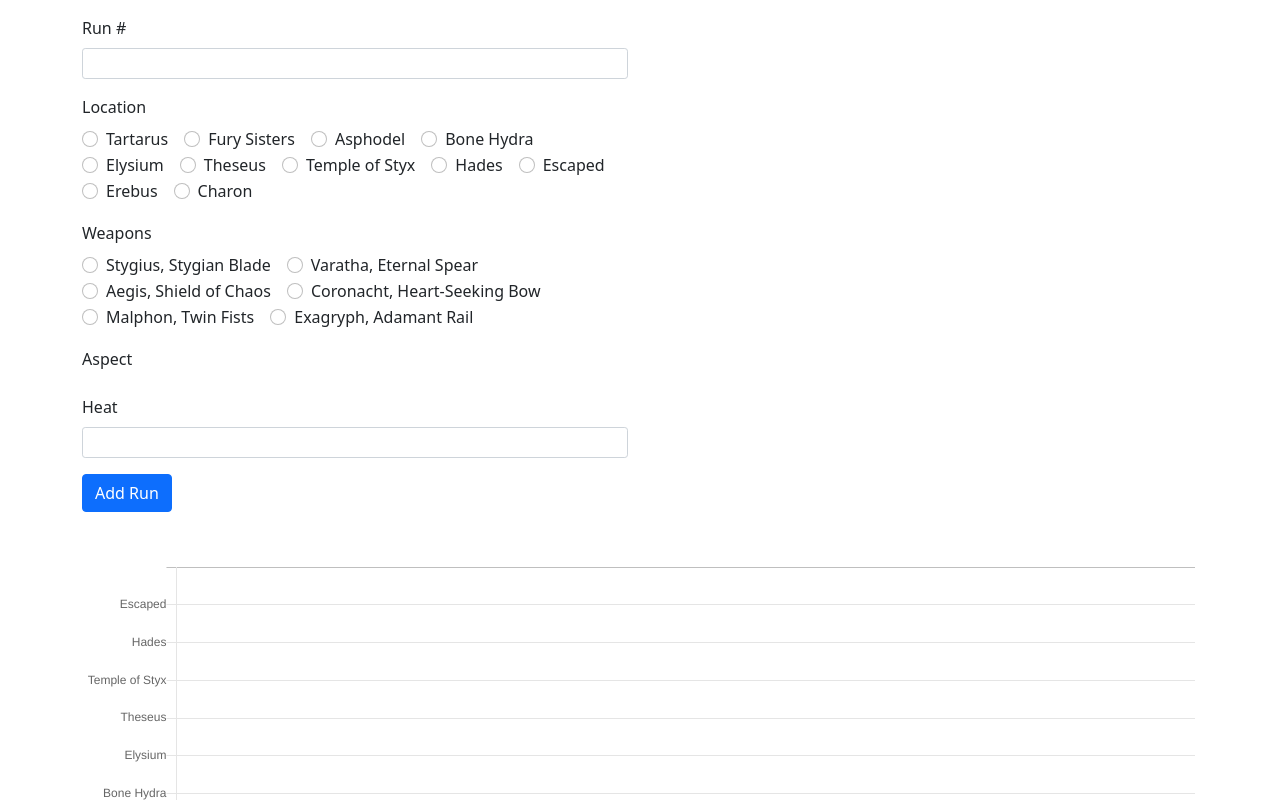
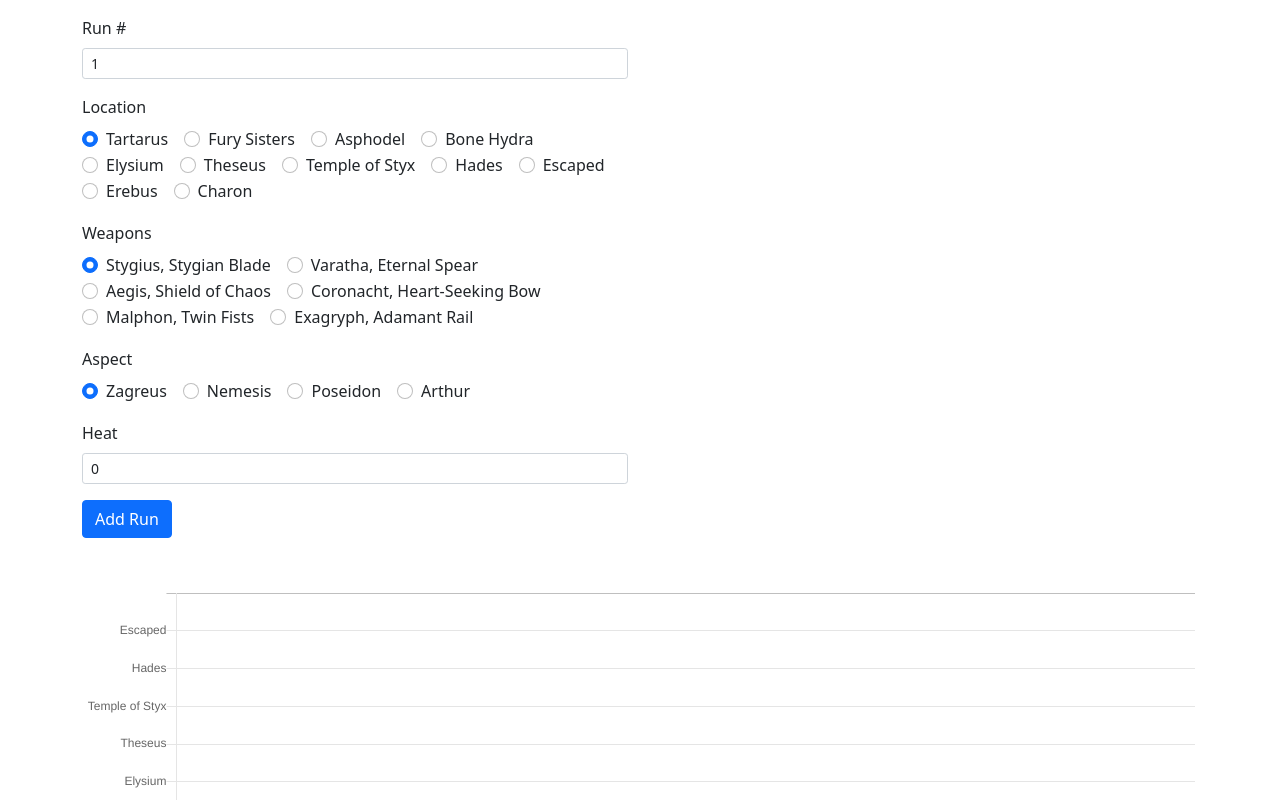
Before and after one commit to jeydo/Hades-statistics, a Vue app: page / in a window 1280 px wide. Shown: the top 800 px of the page. Built offline with nearby package versions, Linux system fonts and the light colour scheme.

Commit message:
fix bugs

```diff
--- a/src/App.vue
+++ b/src/App.vue
@@ -1,11 +1,13 @@
 <template>
     <div class="row">
         <div class="col mt-3">
-            <Form @addRun="addRun" :lastRun="runs.slice(-1)[0]" />
+            <Form @addRun="addRun" :lastRun="runs[runs.length - 1]" />
         </div>
         <div class="col mt-3 list-container overflow-auto" ref="list-container">
             <ul class="list-group">
-                <Run v-for="(run, index) in runs" :index="index" :run="run" @remove="remove(index)" />
+                <template v-for="(run, index) in runs">
+                    <Run  v-if="run" :index="index" :run="run" @remove="remove(index)" />
+                </template>
             </ul>
         </div>
     </div>
@@ -40,7 +42,10 @@
             this.saveRuns()
         },
         addRun(run) {
-            this.runs.push(run)
+            this.runs[run.number - 1] = run
+            /*if (this.runs.length != run.number) {
+                this.reOrderRuns()
+            }*/
             this.saveRuns()
             this.$refs['chart-component'].update()
             this.$nextTick(function () {
@@ -52,6 +57,16 @@
         },
         scrollDownList() {
             this.$refs['list-container'].scrollTop = this.$refs['list-container'].scrollHeight
+        },
+        getCurrentRunNumber() {
+            return this.runs.length ? parseInt(this.runs[this.runs.length - 1].number) + 1 : 1
+        },
+        reOrderRuns() {
+            let runs = []
+            this.runs.forEach((run) => {
+                runs[run.number - 1] = run
+            })
+            this.runs = runs
         }
     }
 }
--- a/src/components/Chart.vue
+++ b/src/components/Chart.vue
@@ -85,14 +85,16 @@
             chartDataArray() {
                 let arr = [];
                 this.runs.forEach((run) => {
-                    arr.push(run.location)
+                    if (run && consts.NOT_IN_CHART.indexOf(run.location) == -1)
+                        arr.push(run.location)
                 });
                 return arr;
             },
             chartAxis() {
                 let arr = [];
                 this.runs.forEach((run) => {
-                    arr.push(run.number)
+                    if (run && consts.NOT_IN_CHART.indexOf(run.location) == -1)
+                        arr.push(run.number)
                 })
                 return arr;
             },
--- a/src/components/Form.vue
+++ b/src/components/Form.vue
@@ -2,7 +2,7 @@
     <div class="form">
         <div class="mb-3">
             <label for="run-number" class="form-label">Run #</label>
-            <input type="number" name="run" ref="run" id="run-number" class="form-control form-control-sm" v-model="run.number" />
+            <input min="1" type="number" name="run" ref="run" id="run-number" class="form-control form-control-sm" v-model.number="run.number" />
         </div>
         <div class="mb-3">
             <label class="form-label">Location</label>
@@ -41,7 +41,7 @@
         </div>
         <div class="mb-3">
             <label for="heat" class="form-label">Heat</label>
-            <input type="number" name="heat" id="heat" class="form-control form-control-sm" v-model="run.heat" />
+            <input min="0" max="64" type="number" name="heat" id="heat" class="form-control form-control-sm" v-model.number="run.heat" />
         </div>
 
         <button type="button" class="btn btn-primary" @click="addRun()">Add Run</button>
@@ -53,22 +53,31 @@
 
 export default {
   name: 'Form',
-  props : ['last-run'],
+  props : ['last-run', 'number'],
   created () {
     this.consts = consts;
   },
   data() {
-    let run = Object.assign({}, this.lastRun)
+    let run = Object.assign({
+        number : 0,
+        heat : 0,
+        location : consts.LOCATIONS[0],
+        weapon : Object.keys(consts.WEAPONS)[0],
+        aspect : consts.WEAPONS[Object.keys(consts.WEAPONS)[0]][0]
+    }, this.lastRun)
     run.number++
     return {
         run : run
     }
   },
+  watch : {
+    lastRun() {
+        this.run.number = this.lastRun ? this.lastRun.number + 1 : 1
+    }
+  },
   methods : {
     addRun() {
-        //this.run.number = this.$refs.run.value;
         this.$emit('add-run', Object.assign({}, this.run))
-        this.run.number += 1
     }
   }
 }
--- a/src/const.js
+++ b/src/const.js
@@ -9,6 +9,10 @@
         'Temple of Styx',
         'Hades',
         'Escaped'
+    ],
+    NOT_IN_CHART : [
+        'Charon',
+        'Erebus'
     ],
     WEAPONS : {
             'Stygius, Stygian Blade' : [
```
